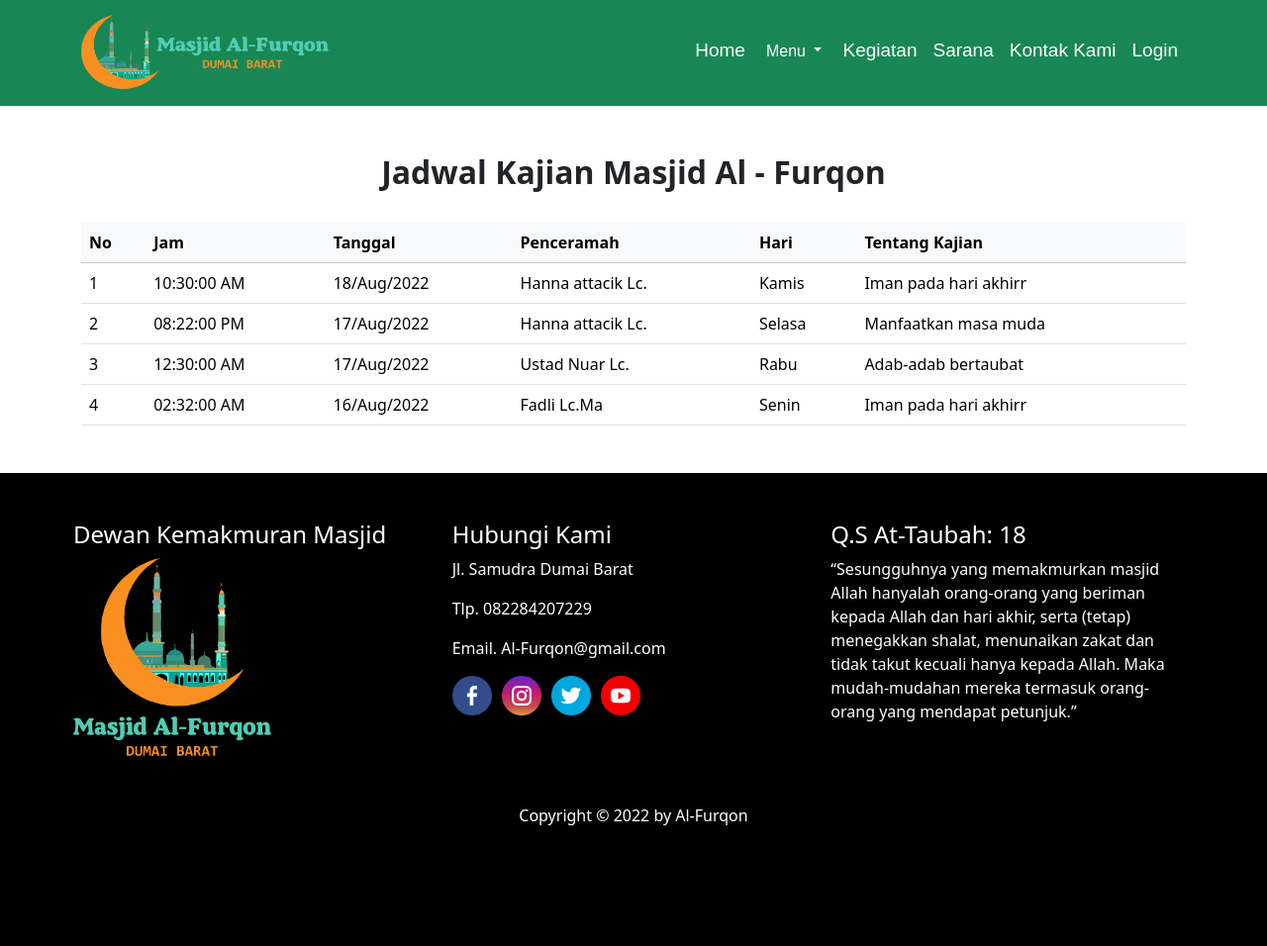
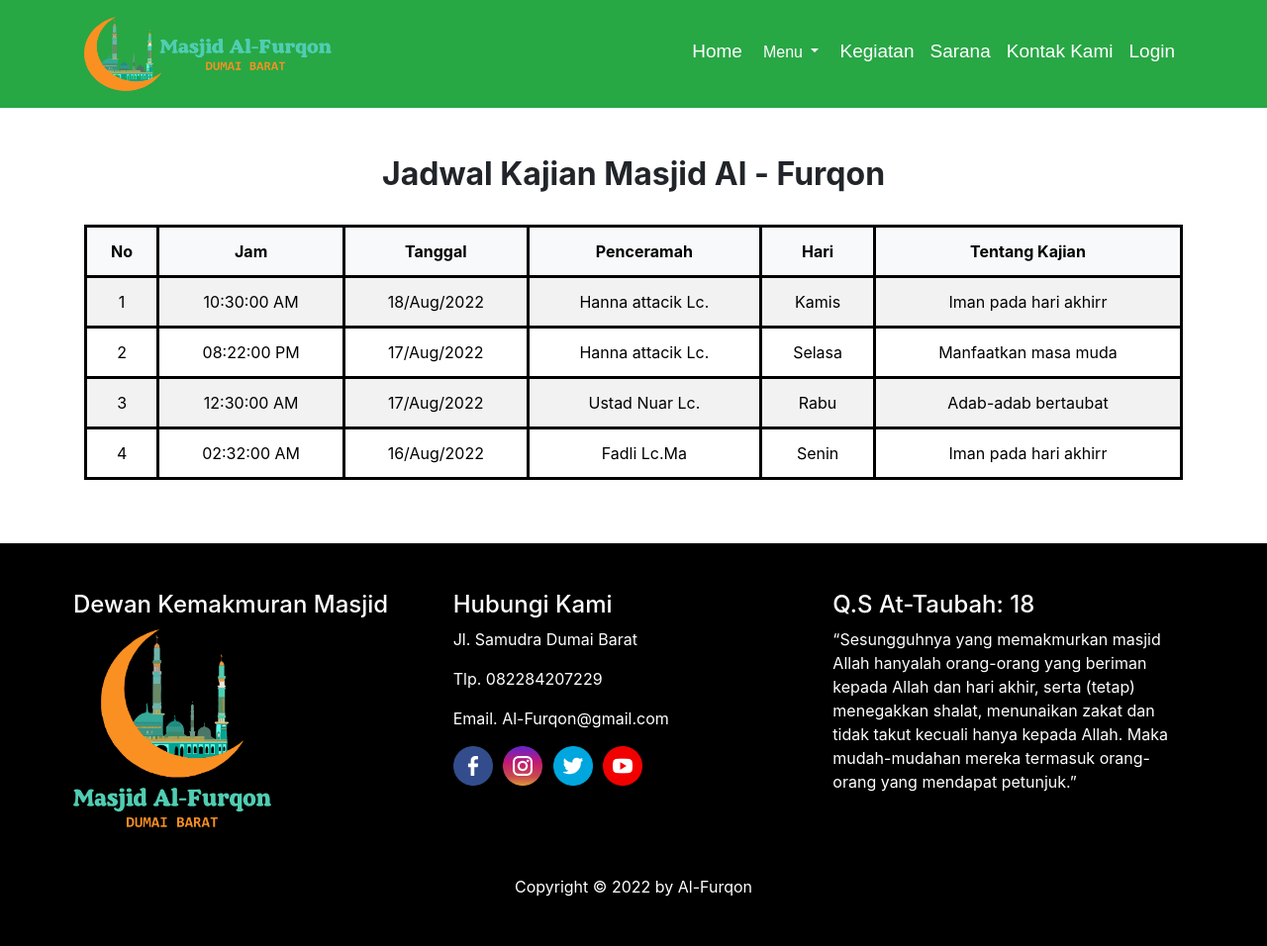
Before and after one commit to AdriskaEstiawan/Projek_PengelolanDataMasjid, a PHP site: page /?page=jadwal in a window 1280 px wide. Shown: the whole page at 99% size. Before the commit the page ends 834 px from the top, so only its background shows below. Run offline with PHP 8.4, Linux system fonts and the light colour scheme; data comes from the database, SQL or seed files in the repository; data that the repository does not hold is empty; some libraries are stand-ins or nearby versions.

Commit message:
mengubah tabel pada bagian "Menu->Jadwal Kajian"

```diff
--- a/frontend/jadwal.php
+++ b/frontend/jadwal.php
@@ -1,5 +1,19 @@
-
-
+<!DOCTYPE html>
+<html lang="en">
+<head>
+    <meta charset="UTF-8">
+    <meta name="viewport" content="width=device-width, initial-scale=1.0">
+    <title>Jadwal Kajian Masjid Al - Furqon</title>
+    <link rel="stylesheet" href="https://stackpath.bootstrapcdn.com/bootstrap/4.5.2/css/bootstrap.min.css">
+    <style>
+        .thick-border-table, .thick-border-table th, .thick-border-table td {
+            border: 3px solid black !important;
+            text-align: center;
+            vertical-align: middle;
+        }
+    </style>
+</head>
+<body>
     <!-- konten -->
     <div class="container mt-5">
         <div class="row">
@@ -7,34 +21,40 @@
                 <h2 class="fw-bold text-center">Jadwal Kajian Masjid Al - Furqon</h2>
             </div>
         </div>
-    <div class="col mt-4">
-        <table class="table">
+        <div class="row mt-4">
+            <div class="col">
+                <table class="table table-striped thick-border-table">
                     <thead class="table-light">
+                        <tr>
                             <th>No</th>
                             <th>Jam</th>
                             <th>Tanggal</th>
                             <th>Penceramah</th>
                             <th>Hari</th>
                             <th>Tentang Kajian</th>
+                        </tr>
                     </thead>
-
+                    <tbody>
                         <?php
                         include "config/koneksi.php";
                         $sql = $conn->query("SELECT * FROM jadwal ORDER BY tanggal DESC");
+                        $i = 0;  // Initialize the $i variable
                         foreach($sql as $d):
                         ?>
-
-            <tbody>
+                        <tr>
                             <td><?= ++$i; ?></td>
                             <td><?= date("h:i:s A", strtotime($d['waktu'])); ?></td>
                             <td><?= date("d/M/Y", strtotime($d['tanggal'])); ?></td>
                             <td><?= $d['penceramah']; ?></td>
                             <td><?= $d['hari']; ?></td>
                             <td><?= $d['kajian']; ?></td>
+                        </tr>
+                        <?php endforeach; ?>
                     </tbody>
-    <?php endforeach; ?>
-
                 </table>
             </div>
         </div>
+    </div>
     <!-- konten -->
+</body>
+</html>
```
Lines whose indentation alone changed are shown as unchanged.
